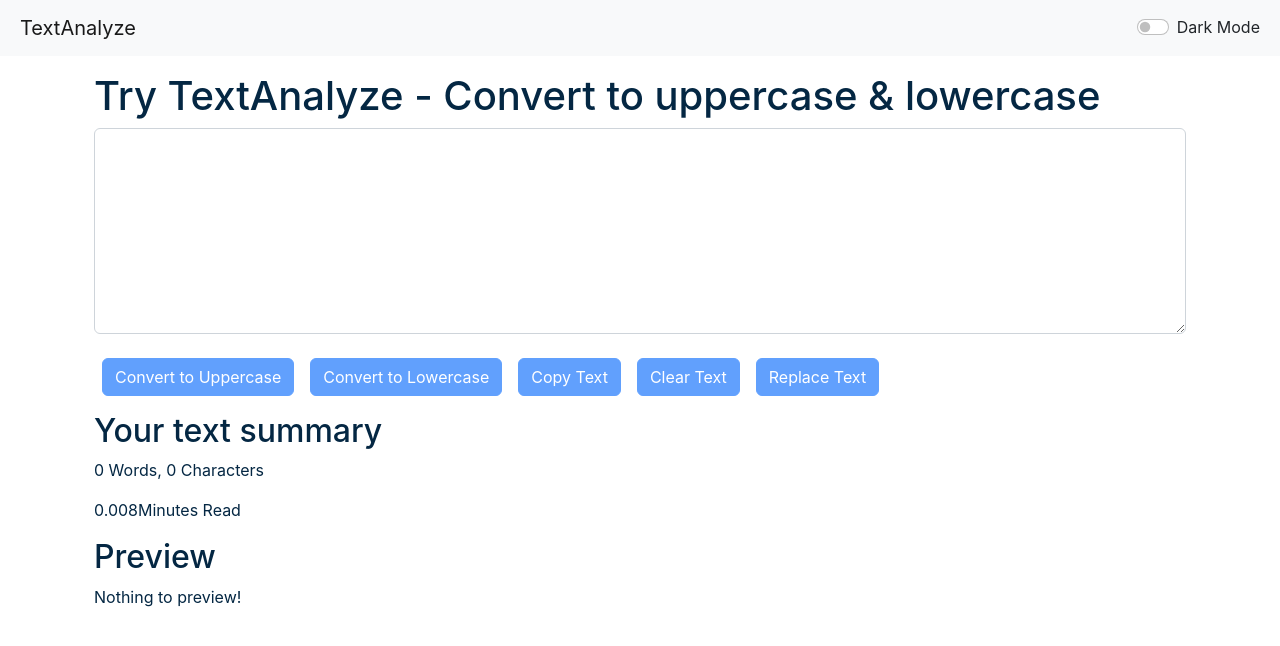
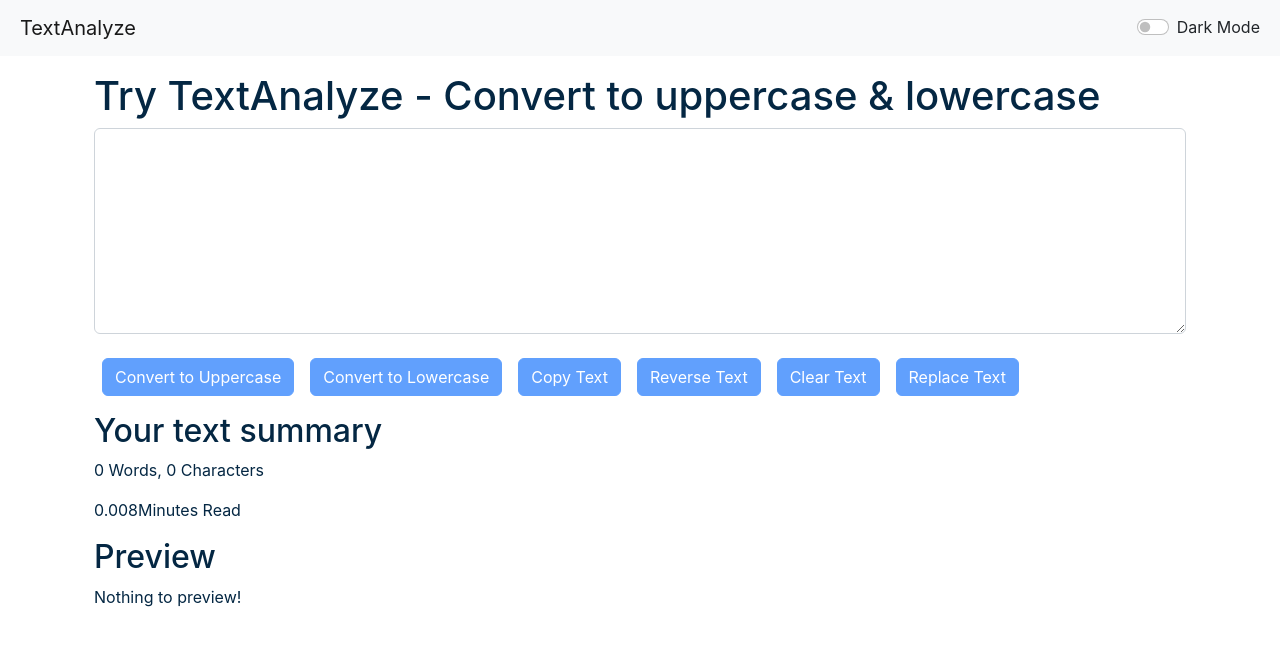
Before and after one commit to heyyankittt/TextAnalyze, a React (Create React App) app: page / in a window 1280 px wide. Shown: the top 646 px of the page. Built offline with nearby package versions, Linux system fonts and the light colour scheme.

Commit message:
added reverse text

```diff
--- a/src/components/TextForm.jsx
+++ b/src/components/TextForm.jsx
@@ -51,6 +51,11 @@
 
   }
 
+  const handlereverseclick = () => {
+    let newText = text.toString().split('').reverse().join('');
+    setText(newText);
+  }
+
     const [text, setText] = useState('');
 
   return (
@@ -65,6 +70,7 @@
 <button disabled={text.length===0} className="btn btn-primary mx-2 my-2" onClick={handleUpClick}>Convert to Uppercase</button>
 <button disabled={text.length===0} className="btn btn-primary mx-2 my-2" onClick={handleLoClick}>Convert to Lowercase</button>
 <button disabled={text.length===0} className="btn btn-primary mx-2 my-2" id="myButton" onClick={handlecopyclick}>Copy Text</button>
+<button disabled={text.length===0} className="btn btn-primary mx-2 my-2" onClick={handlereverseclick}>Reverse Text</button>
 <button disabled={text.length===0} className="btn btn-primary mx-2 my-2" onClick={handleclearClick}>Clear Text</button>
 <button disabled={text.length===0} className="btn btn-primary mx-2 my-2" onClick={handlereplaceclick}>Replace Text</button>
 
```
